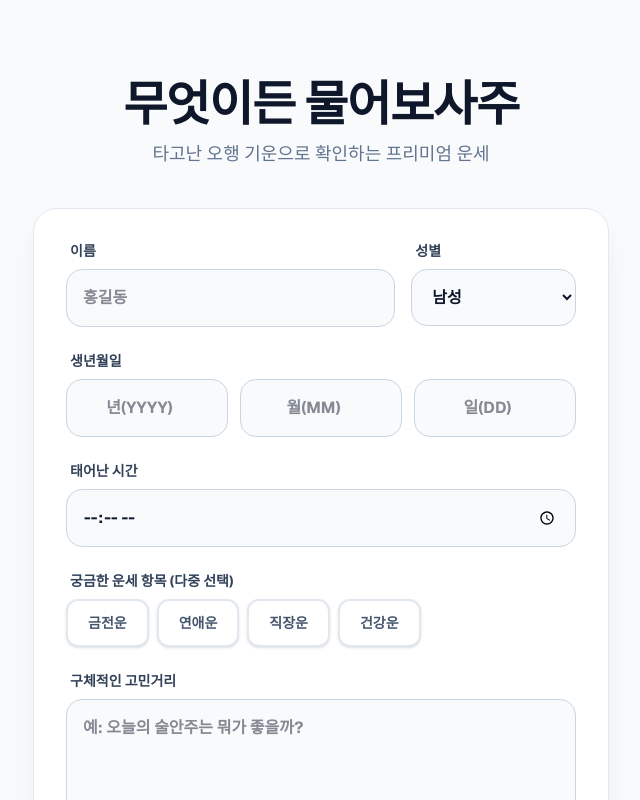
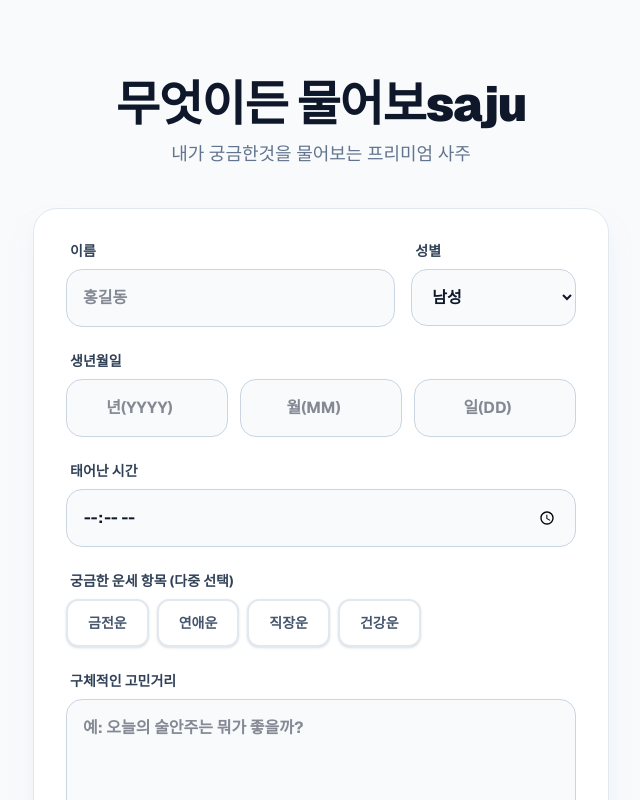
Before and after one commit to kimjaewon89-droid/saju, a Next.js app in the folder frontend/: page / in a window 1280 px wide. Shown: the top 800 px of the page, without its empty margins (319-959 px from the left). Built offline with nearby package versions, Linux system fonts and the light colour scheme; no server answers.

Commit message:
page 수정3

```diff
--- a/frontend/app/page.tsx
+++ b/frontend/app/page.tsx
@@ -83,8 +83,8 @@ export default function Home() {
       )}
 
       <div className="max-w-xl w-full text-center mb-10 mt-8">
-        <h1 className="text-5xl font-black text-slate-900 mb-3 tracking-tight">무엇이든 물어보사주</h1>
-        <p className="text-slate-500 text-lg">타고난 오행 기운으로 확인하는 프리미엄 운세</p>
+        <h1 className="text-5xl font-black text-slate-900 mb-3 tracking-tight">무엇이든 물어보saju</h1>
+        <p className="text-slate-500 text-lg">내가 궁금한것을 물어보는 프리미엄 사주</p>
       </div>
 
       <div className="max-w-xl w-full bg-white rounded-3xl shadow-xl shadow-slate-200/50 border border-slate-200 p-8 mb-10">
```
